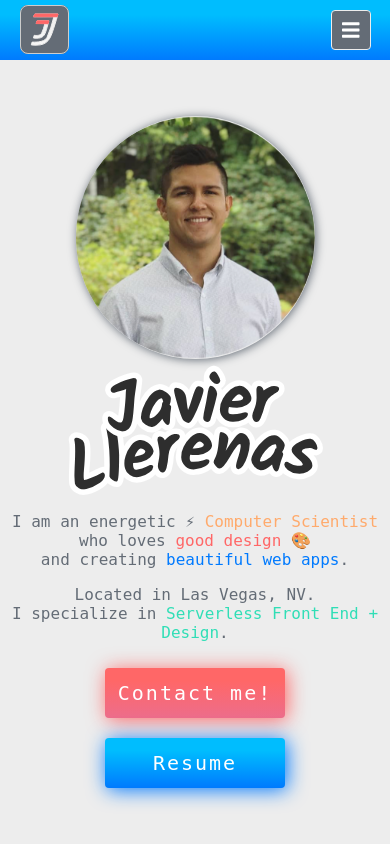
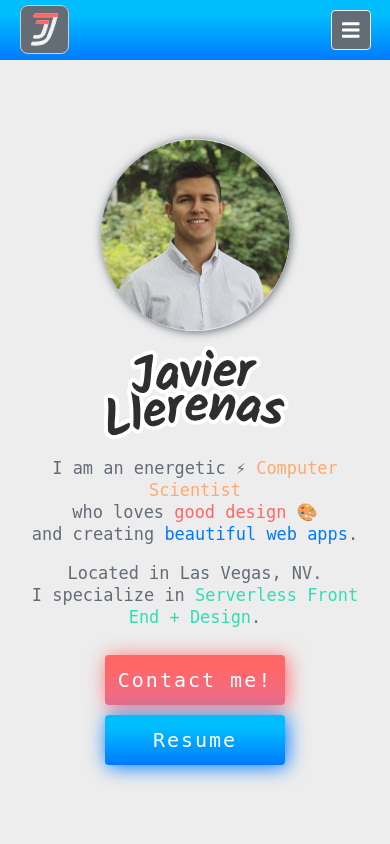
Before and after one commit to javillerenas/portfolio, a Vue app: page / in a window 390 px wide. Shown: the top 844 px of the page. Built offline with nearby package versions, Linux system fonts and the light colour scheme.

Commit message:
make it even more responsive

```diff
--- a/src/App.vue
+++ b/src/App.vue
@@ -25,18 +25,16 @@
           <div class="home__text">
             <p>
               I am an energetic ⚡
-              <span class="is-orange">Computer Scientist</span><br>
-              who loves
-              <span class="is-red">good design</span> 🎨 <br>
-              and creating
+              <span class="is-orange">Computer Scientist</span>
+              <br>who loves
+              <span class="is-red">good design</span> 🎨
+              <br>and creating
               <span class="is-primary">beautiful web apps</span>.
             </p>
-            <p>
+            <p class="hide-xxs">
               Located in Las Vegas, NV.
               <br>I specialize in
-              <span
-                class="is-green"
-              >Serverless Front End + Design</span>.
+              <span class="is-green">Serverless Front End + Design</span>.
             </p>
           </div>
           <div class="home__buttons">
@@ -408,7 +406,9 @@
           </div>
         </div>
         <div class="footer__bottom">
-          <p>built with <span class="is-red">❤</span> and ☕ | open-sourced on</p>
+          <p>built with
+            <span class="is-red">❤</span> and ☕ | open-sourced on
+          </p>
           <font-awesome-icon class="footer-icon" :icon="['fab', 'github']"></font-awesome-icon>
         </div>
       </footer>
@@ -449,6 +449,7 @@ export default class App extends Vue {}
 
   .topnav__wrapper {
     width: 90%;
+    max-width: 75rem;
     margin-left: auto;
     margin-right: auto;
     display: flex;
@@ -476,18 +477,24 @@ export default class App extends Vue {}
   justify-content: center;
 
   .home__wrapper {
+    width: 100%;
     display: flex;
     flex-direction: column;
-    padding: 0 1rem;
+    padding: 2rem;
 
     .home__figure {
       text-align: center;
 
       .home__profile {
-        width: calc(20rem + 10vw);
-        max-width: 30rem;
+        width: calc(15rem + 10vw);
+        max-width: 21rem;
         border-radius: 50%;
         box-shadow: @dark-shadow;
+        margin-bottom: 1vh;
+
+        @media (min-width: 800px ) {
+          max-width: 25rem;
+        }
       }
     }
 
@@ -495,10 +502,32 @@ export default class App extends Vue {}
       display: flex;
       align-items: center;
       justify-content: center;
+      img {
+        width: calc(15rem + 10vw);
+
+        @media (min-width: 700px) {
+          max-width: 230px;
+        }
+      }
     }
 
     .home__text {
       text-align: center;
+
+      p {
+        font-size: calc(1.5rem + 0.5vw);
+      }
+
+      @media (max-width: 400px) {
+        margin-top: 0;
+        line-height: 2.2rem;
+      }
+
+      .hide-xxs {
+        @media (max-width: 337px) {
+          display: none;
+        }
+      }
     }
 
     .home__buttons {
@@ -511,7 +540,19 @@ export default class App extends Vue {}
         height: 5rem;
 
         &:first-child {
-          margin-bottom: 2rem;
+          margin-bottom: 1.5rem;
+
+          @media (max-width: 400px) {
+            margin-bottom: 1rem;
+          }
+          @media (max-height: 667px) {
+            display: none;
+          }
+        }
+        &:last-child {
+          @media (max-height: 640px) {
+            display: none;
+          }
         }
       }
     }
```
